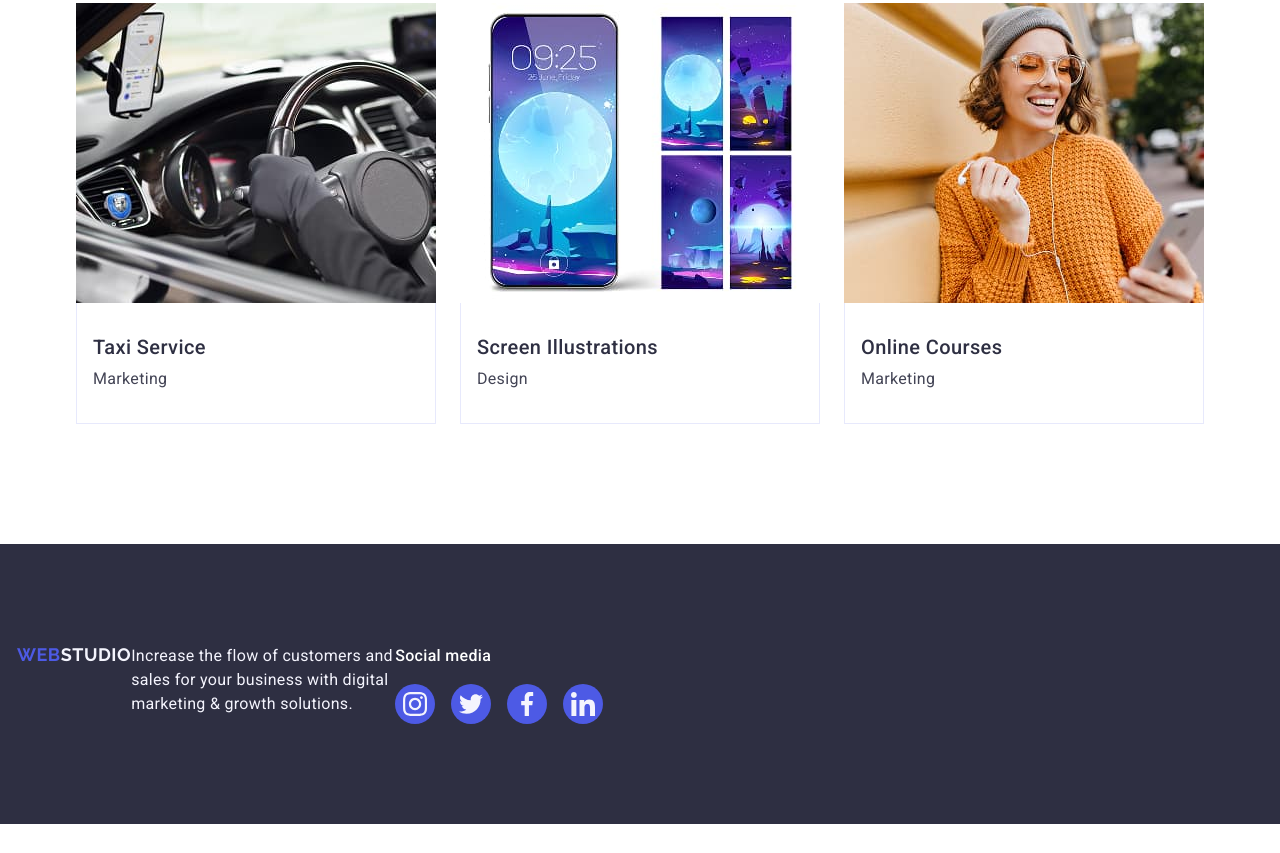
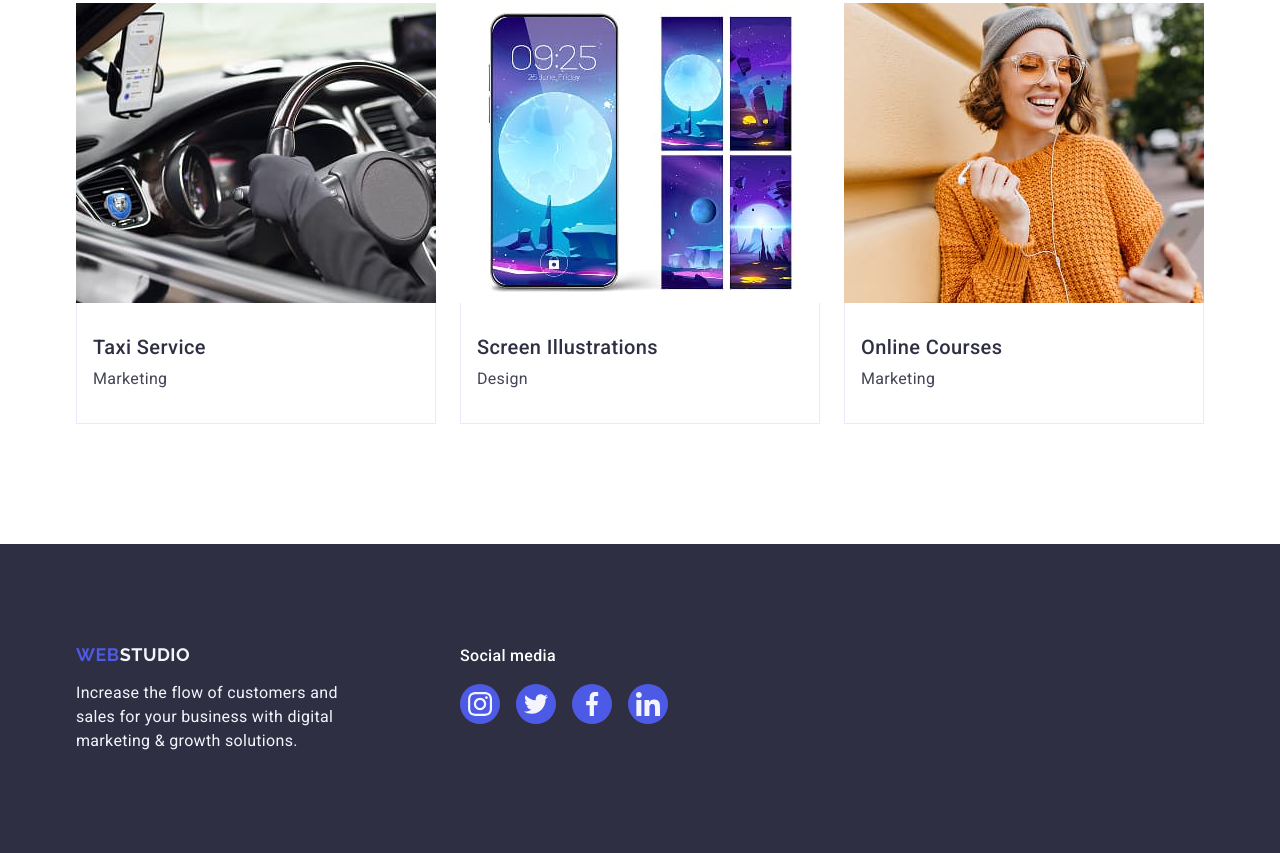
Before and after one commit to VolodymyrTr/goit-markup-hw-04, a plain HTML site: page index.html in a window 1280 px wide. Shown: the part 2620-3473 px from the top of the page. Before the commit the page ends 3444 px from the top, so only its background shows below. Drawn offline with nearby package versions, Linux system fonts and the light colour scheme.

Commit message:
добавив зміни

```diff
--- a/css/styles.css
+++ b/css/styles.css
@@ -407,9 +407,11 @@ img {
     padding: 100px 0;
 }
 
+.footer-container {
+    display: flex;
+}
+
 .div-footer {
-    display: flex;
-    align-items: baseline;
     margin-right: 120px;
     }
 
@@ -436,6 +438,11 @@ img {
     line-height: 1.5;
     letter-spacing: 0.02em;
     color: #f4f4fd;
+}
+
+.div-footer-social {
+
+    align-items: baseline;
 }
 
 .div-footer-text {
--- a/index.html
+++ b/index.html
@@ -380,7 +380,8 @@
     </main>
     <!-- #region footer -->
     <footer class="footer">
-      <div class="div-footer container">
+      <div class="footer-container container">
+        <div class="div-footer">
           <a class="logo footer-logo" href="./index.html"
             >Web<span class="logo-part">Studio</span></a
           >
@@ -388,8 +389,8 @@
             Increase the flow of customers and sales for your business with
             digital marketing & growth solutions.
           </p>
-        <div class="div-footer">
-          <div>
+        </div>
+        <div class="div-footer-social">
           <p class="div-footer-text">Social media</p>
           <ul class="div-footer-list">
             <li class="div-footer-item">
@@ -423,7 +424,6 @@
           </ul>
         </div>
       </div>
-      </div>
     </footer>
     <!-- #endregion footer -->
   </body>
```
Lines whose indentation alone changed are shown as unchanged.
